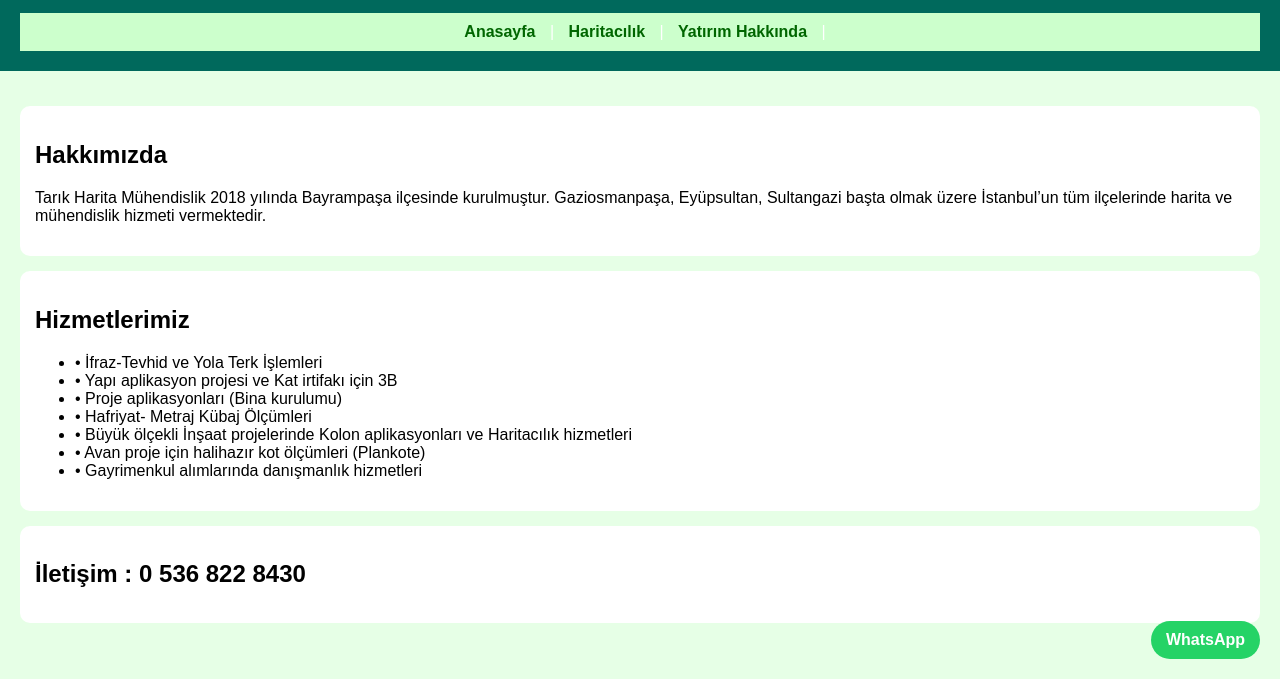
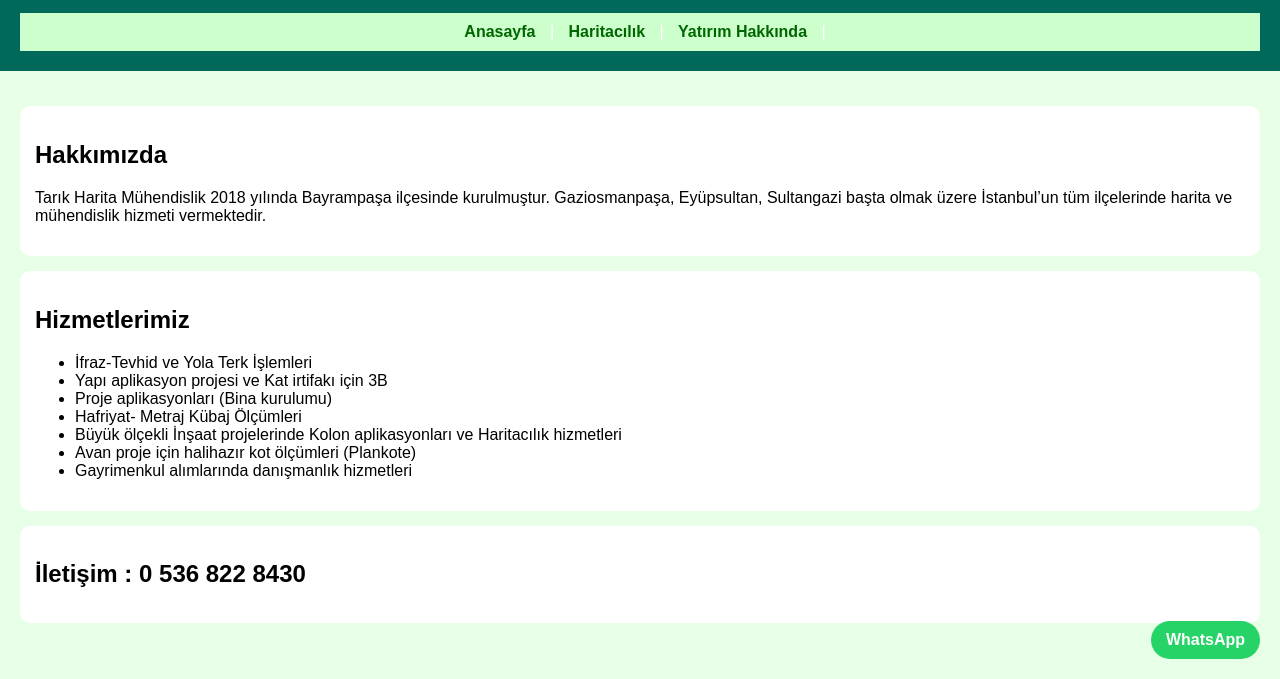
Before and after one commit to xsalinger/tarikharita, a plain HTML site: page index.html in a window 1280 px wide. Shown: the part 121-800 px from the top of the page. Drawn offline with Linux system fonts and the light colour scheme; files that its build step writes are made by us from their sources.

Commit message:
Update index.html

```diff
--- a/index.html
+++ b/index.html
@@ -46,13 +46,13 @@ nav a {
 <section id="hizmetler">
 <h2>Hizmetlerimiz</h2>
 <ul>
-<li>•	İfraz-Tevhid ve Yola Terk  İşlemleri</li>
-<li>•	Yapı aplikasyon projesi ve Kat irtifakı için 3B </li>
-<li>•	Proje aplikasyonları (Bina kurulumu) </li>
-<li>•	Hafriyat- Metraj Kübaj Ölçümleri</li>
-<li>•	Büyük ölçekli İnşaat projelerinde Kolon aplikasyonları ve Haritacılık hizmetleri</li>
-<li>•	Avan proje için halihazır kot ölçümleri (Plankote)</li>
-<li>•	Gayrimenkul alımlarında danışmanlık hizmetleri</li>
+<li> İfraz-Tevhid ve Yola Terk  İşlemleri</li>
+<li> Yapı aplikasyon projesi ve Kat irtifakı için 3B </li>
+<li> Proje aplikasyonları (Bina kurulumu) </li>
+<li> Hafriyat- Metraj Kübaj Ölçümleri</li>
+<li> Büyük ölçekli İnşaat projelerinde Kolon aplikasyonları ve Haritacılık hizmetleri</li>
+<li> Avan proje için halihazır kot ölçümleri (Plankote)</li>
+<li> Gayrimenkul alımlarında danışmanlık hizmetleri</li>
 </ul>
 </section>
 <section id="iletisim">
```
